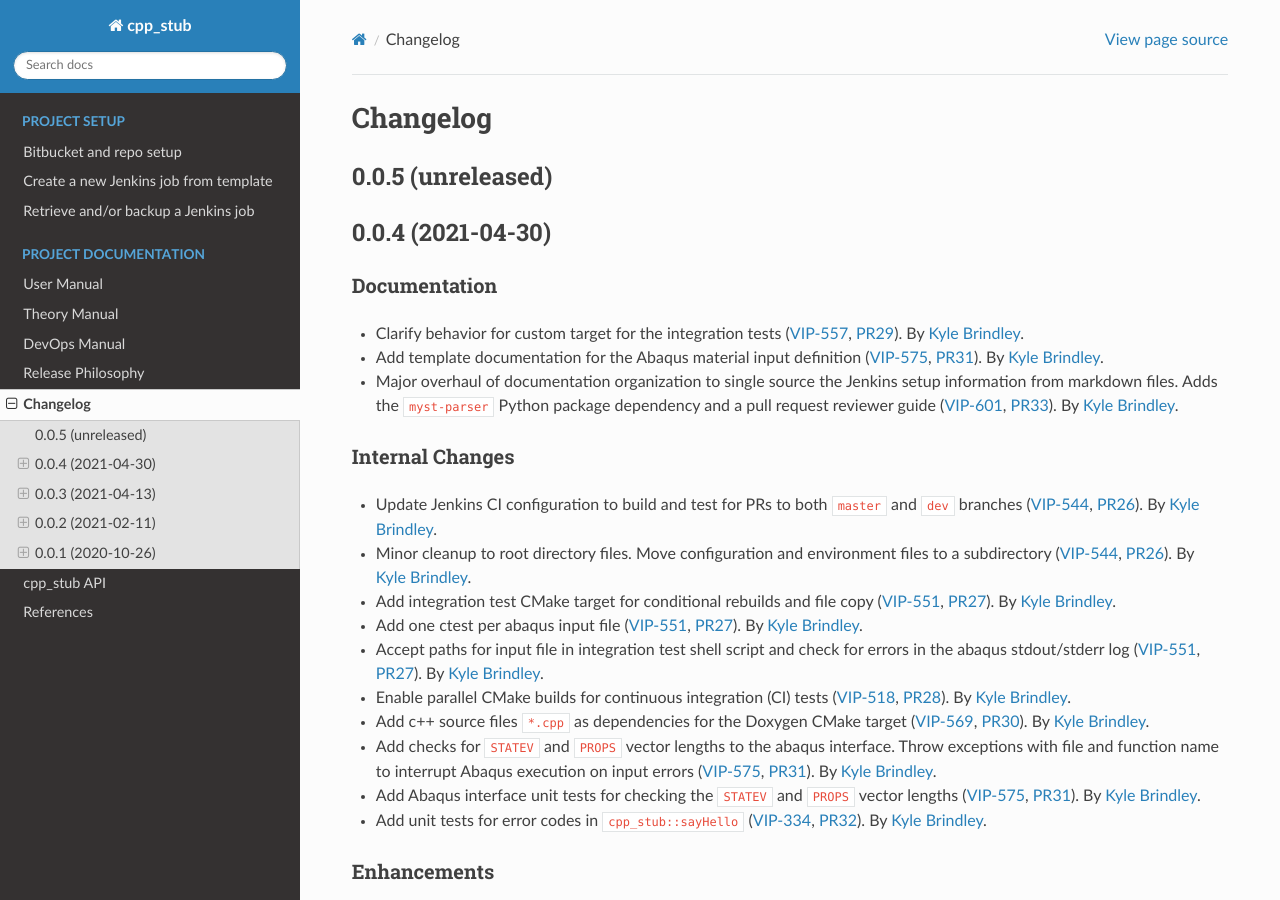
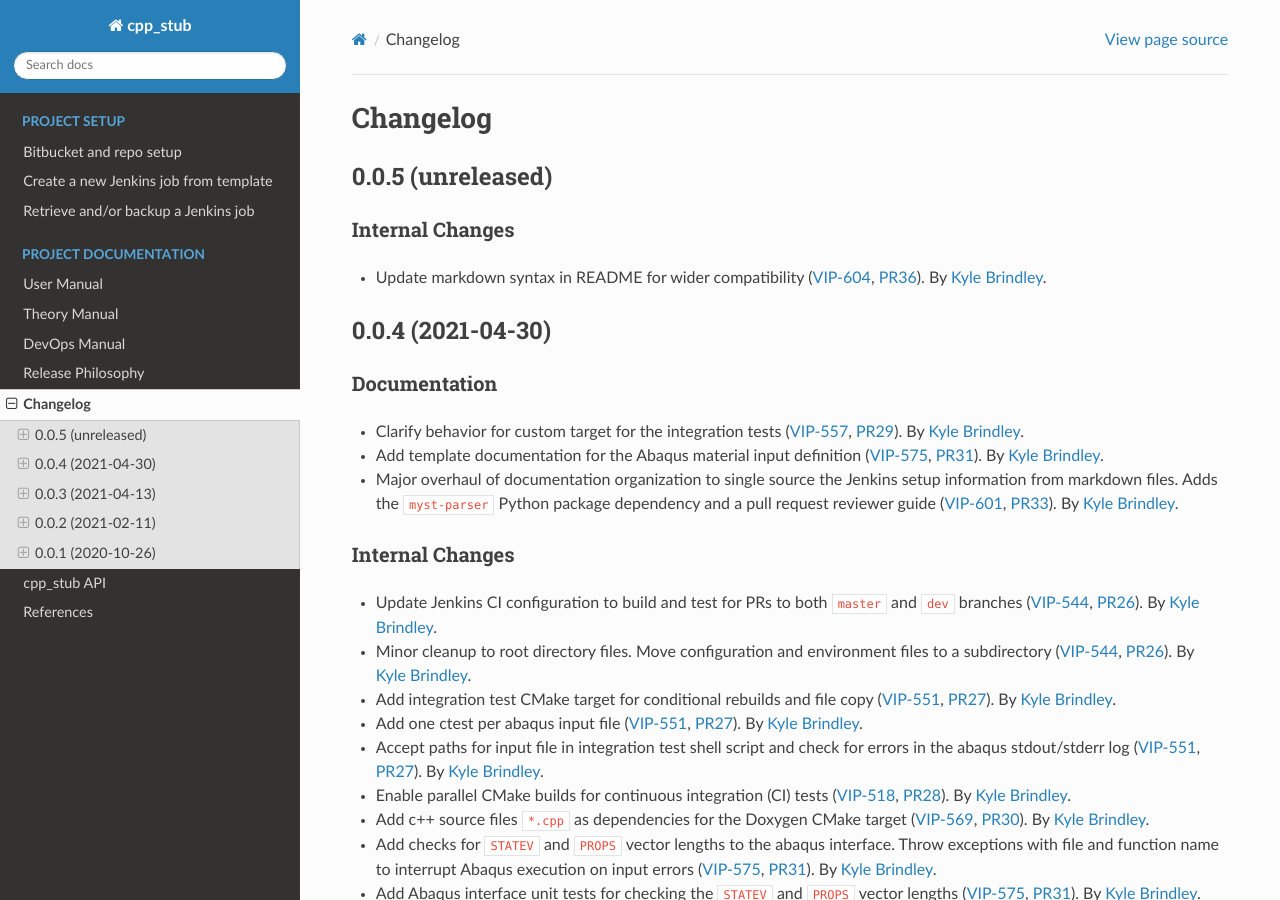
Before and after one commit to lanl/tardigrade-asp, a Sphinx documentation site: the page built from docs/changelog.rst, in a window 1280 px wide and 900 px high. Built offline with Sphinx 7.4.7 and the Read the Docs theme 2.0.0, drawn with Linux system fonts in a browser that asks for light colours.

Commit message:
DOC: update changelog

```diff
--- a/docs/changelog.rst
+++ b/docs/changelog.rst
@@ -5,6 +5,10 @@ Changelog
 
 0.0.5 (unreleased)
 ------------------
+
+Internal Changes
+~~~~~~~~~~~~~~~~
+- Update markdown syntax in README for wider compatibility (:jira:`604`, :pull:`36`). By `Kyle Brindley`_.
 
 0.0.4 (2021-04-30)
 ------------------
```
